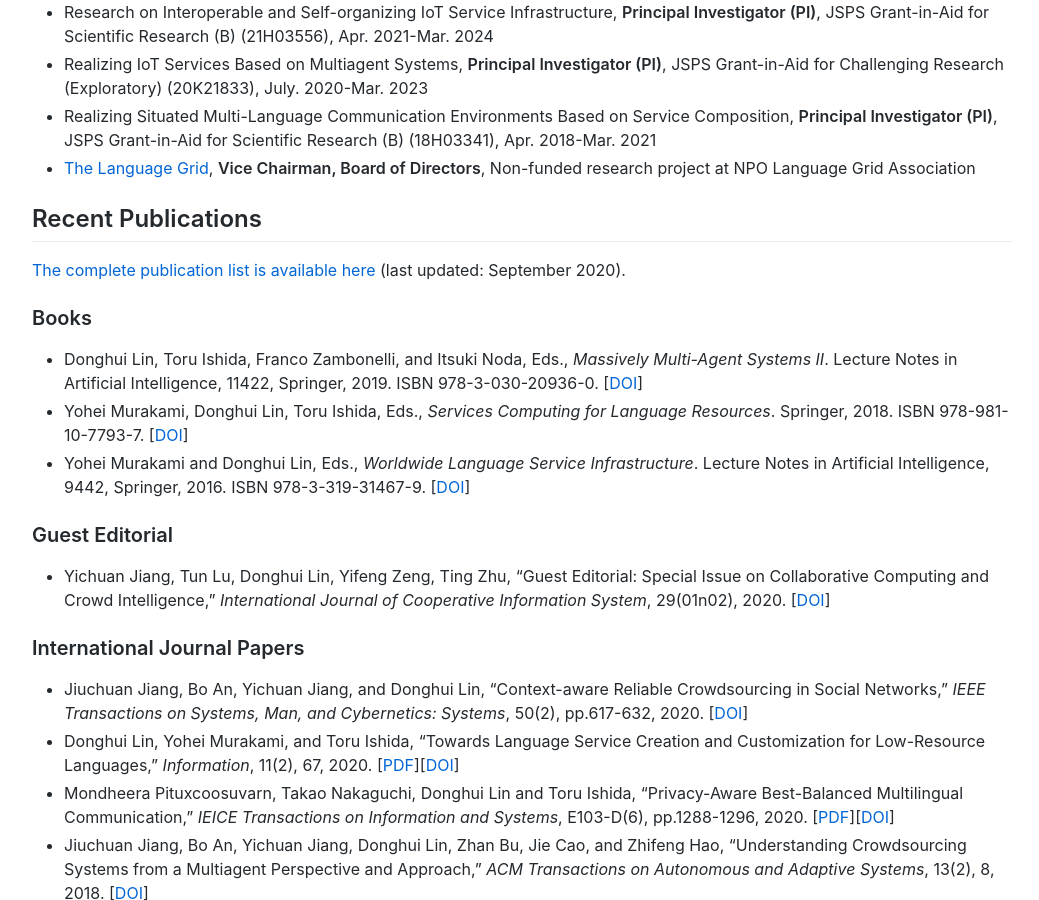
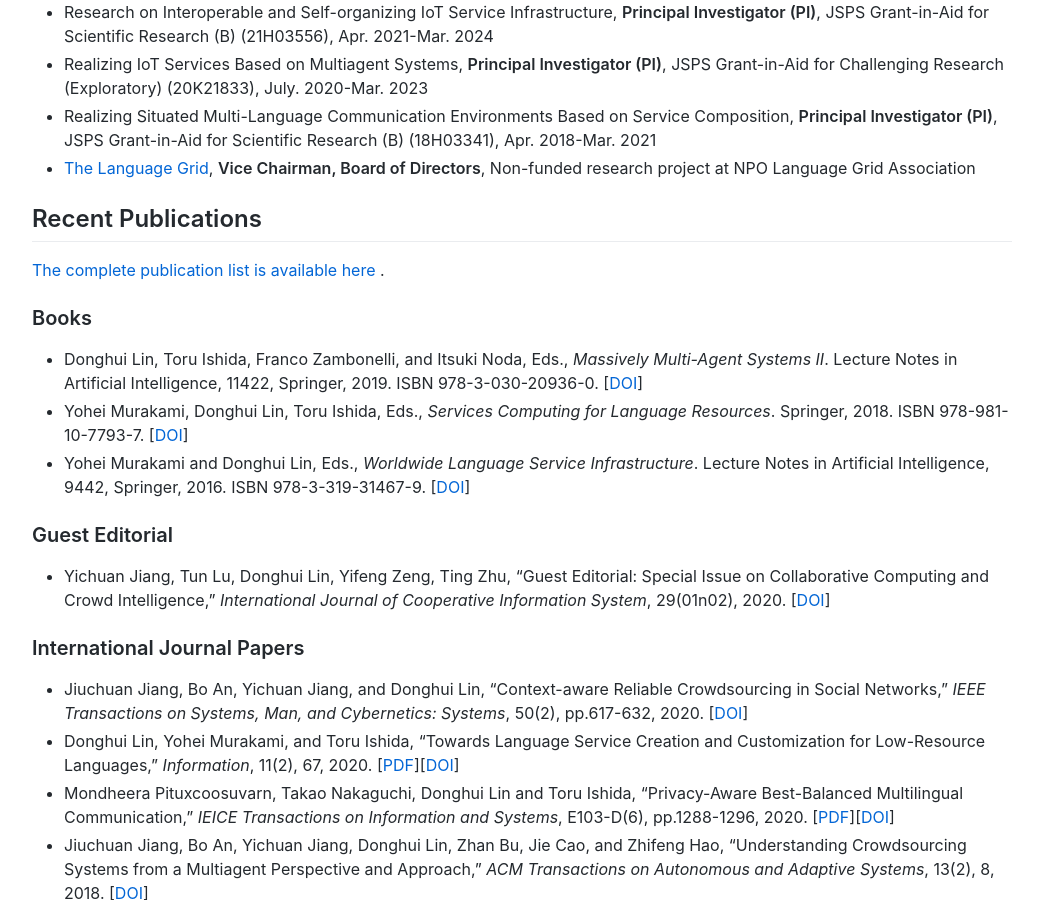
Before and after one commit to lindh/lindh.github.io, a Jekyll site: the page built from index.md, in a window 1280 px wide and 900 px high, scrolled down 1473 px. Shown: the whole window, without its empty margins (118-1157 px from the left). Built offline with Jekyll 4.4.1, drawn with Linux system fonts in a browser that asks for light colours; comment, search, counter and statistics services are not loaded.

Commit message:
Update index.md

```diff
--- a/index.md
+++ b/index.md
@@ -57,7 +57,7 @@ My research aims at generating advanced technologies for Internet-based collabor
 - [The Language Grid](http://langrid.org), **Vice Chairman, Board of Directors**, Non-funded research project at NPO Language Grid Association
 
 ## Recent Publications
-[The complete publication list is available here ](./publication.html)(last updated: September 2020).
+[The complete publication list is available here ](./publication.html).
 
 ### Books
 - Donghui Lin, Toru Ishida, Franco Zambonelli, and Itsuki Noda, Eds., _Massively Multi-Agent Systems II_. Lecture Notes in Artificial Intelligence, 11422, Springer, 2019. ISBN 978-3-030-20936-0. [[DOI](https://doi.org/10.1007/978-3-030-20937-7)]
```
